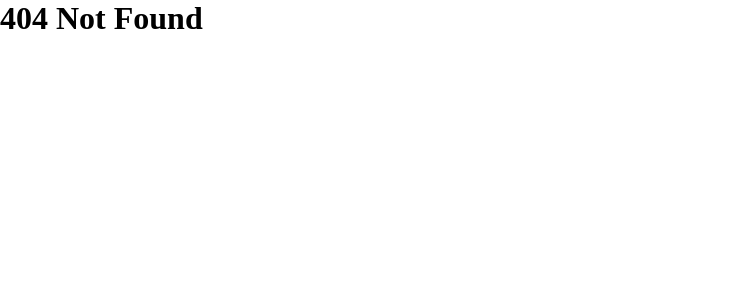
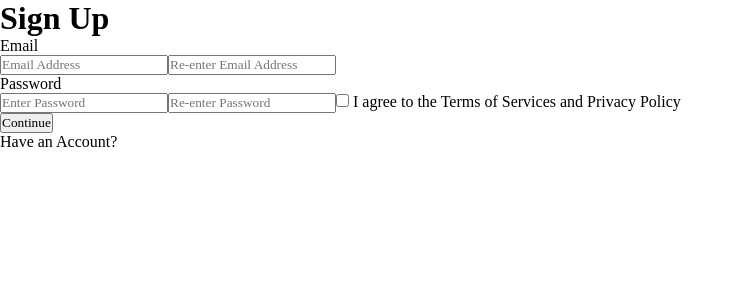
Before and after one commit to edrumm/3rd-Year-Project, a React (Create React App) app in the folder FrontEnd/picturethat/: page /SignUp in a window 1280 px wide. Before the commit this address led to /404. Shown: the top 300 px of the page, without its empty margins (0-744 px from the left). Built offline with nearby package versions, Linux system fonts and the light colour scheme; a web font is replaced by a local one.

Commit message:
Sign Up page baiscs

```diff
--- a/FrontEnd/picturethat/src/App.js
+++ b/FrontEnd/picturethat/src/App.js
@@ -7,6 +7,7 @@ import {BrowserRouter as Router, Route, Switch, Link, Redirect} from 'react-rout
 
 //Import the pages
 import SignIn from "./Pages/SignIn";
+import SignUp from "./Pages/SignUp";
 import NotFound from "./Pages/404";
 
 
@@ -18,6 +19,7 @@ function App() {
 
         <Route exact path="/" component={SignIn} /> {/*route path of the specific page - when used with keyword exact - in the app */}
         <Route exact path="/SignIn" component={SignIn} />
+        <Route exact path="/SignUp" component={SignUp} />
 
         <Route exact path="/404" component={NotFound} />
         <Redirect to="/404"/> {/*Redirect used to redirect users to 404 page if an invalid url is typed in the url searchbar */}
--- a/FrontEnd/picturethat/src/Pages/SignUp.jsx
+++ b/FrontEnd/picturethat/src/Pages/SignUp.jsx
@@ -17,7 +17,9 @@ const SignUp  = () => {
                 <input type="password" id="passwordInput" placeholder="Enter Password" />
                 <input type="password" id="passwordInput" placeholder="Re-enter Password" />
 
-
+                <input type="checkbox" id="termsAndConditions" name="termsAndConditions" value="Accept" />
+                <label for="termsAndConditions"> I agree to the Terms of Services and Privacy Policy</label><br></br>
+                {/*need to add hyperlink text to Terms of Services and Privacy Policy */}
 
                 <button id="signInButton" class="signInButton" onclick="submitBtnPress()">Continue</button>
                 <p>Have an Account?</p> {/*need to add hyperlink text to send to signIn Page */}
```
